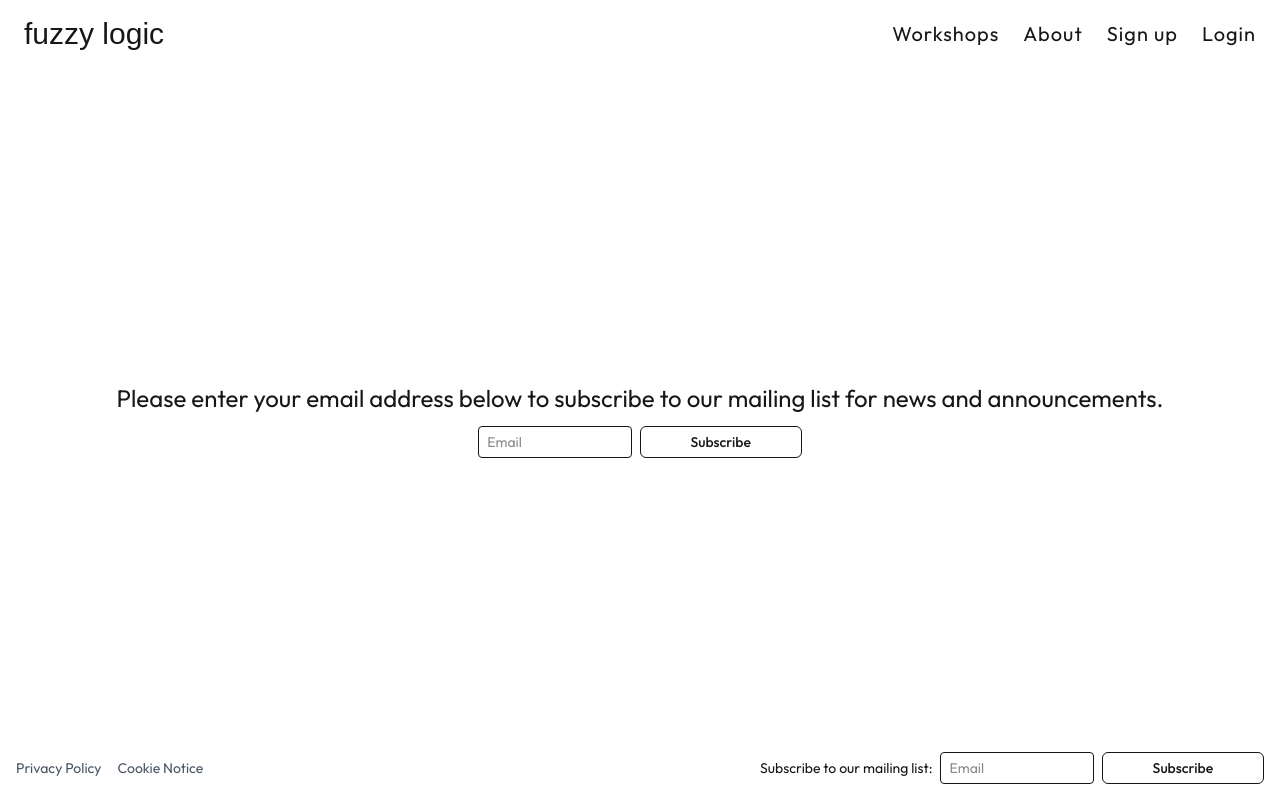
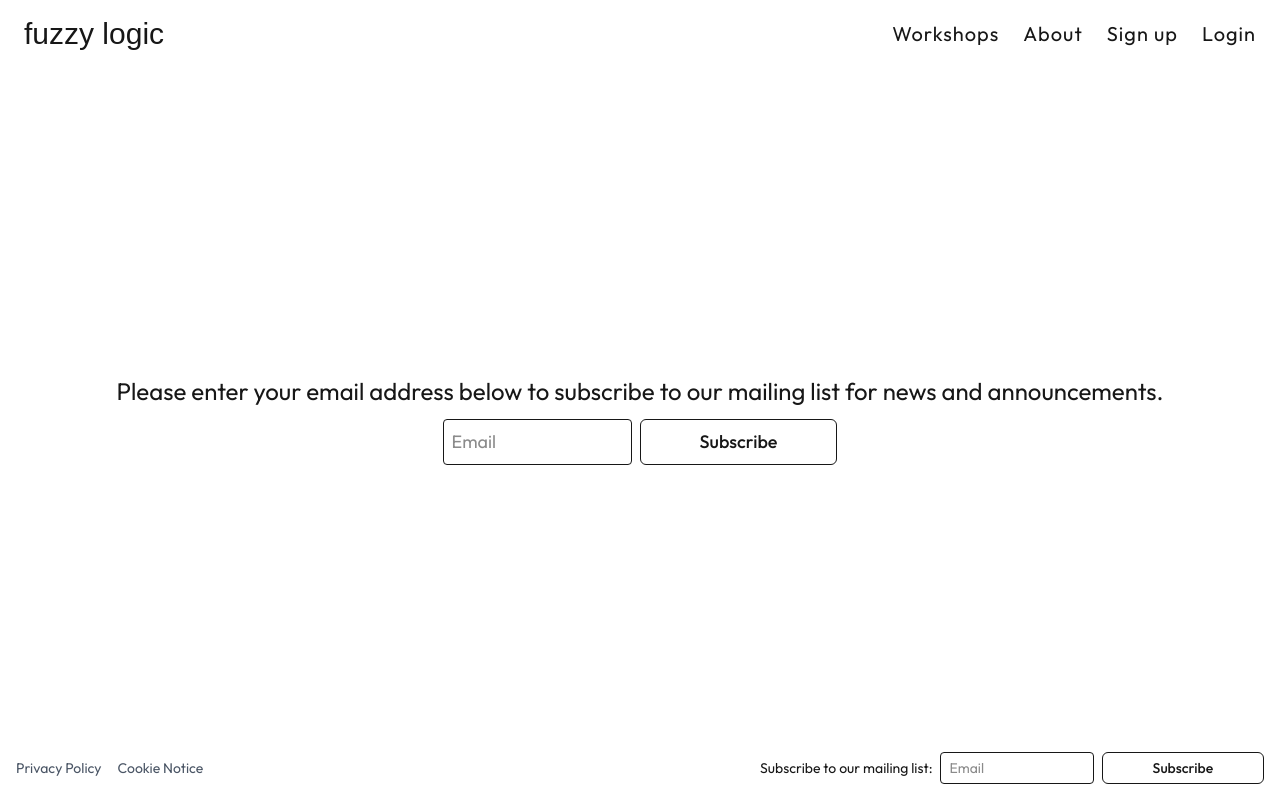
Before and after one commit to NathanDean/fuzzy-logic, a Next.js app: page /mailing-list in a window 1280 px wide. Built offline with nearby package versions, Linux system fonts and the light colour scheme; no server answers; a web font is replaced by a local one.

Commit message:
Align MailingListForm styling with other inputs and buttons

```diff
--- a/src/components/Footer.tsx
+++ b/src/components/Footer.tsx
@@ -23,7 +23,7 @@ export default function Footer() {
 
       <div className="hidden lg:flex md:flex-row items-center space-x-2 space-y-2 md:space-y-0">
         <h3 className="leading-4">Subscribe to our mailing list:</h3>
-        <MailingListForm />
+        <MailingListForm isInFooter={true} />
       </div>
     </footer>
   );
--- a/src/components/MailingListForm.tsx
+++ b/src/components/MailingListForm.tsx
@@ -3,7 +3,13 @@
 import { useState, useEffect } from 'react';
 import { subscribeToMailingList } from '@/app/actions/mailingList';
 
-export default function MailingListForm() {
+interface MailingListFormProps {
+  isInFooter?: boolean;
+}
+
+export default function MailingListForm({
+  isInFooter = false,
+}: MailingListFormProps) {
   const [subscribeMessage, setSubscribeMessage] = useState('');
 
   // Clear message after 3 seconds
@@ -38,11 +44,14 @@ export default function MailingListForm() {
   };
 
   return (
-    <form onSubmit={handleSubmit} className="m-0 p-0 shadow-none text-sm">
+    <form
+      onSubmit={handleSubmit}
+      className={`${isInFooter && 'text-sm'} m-0 p-0 shadow-none`}
+    >
       {subscribeMessage && <p>{subscribeMessage}</p>}
       <div className="w-full sm:w-auto flex flex-col sm:flex-row items-center sm:space-x-2 space-y-2 sm:space-y-0">
         <input
-          className="sm:my-0 sm:h-8"
+          className={`${isInFooter && 'h-8'} my-0`}
           id="email"
           name="email"
           type="email"
@@ -50,7 +59,7 @@ export default function MailingListForm() {
           required
         />
         <button
-          className="btn btn-primary sm:my-0 text-sm sm:h-8"
+          className={`${isInFooter && 'h-8 text-sm'} btn btn-primary my-0 `}
           type="submit"
         >
           Subscribe
```
